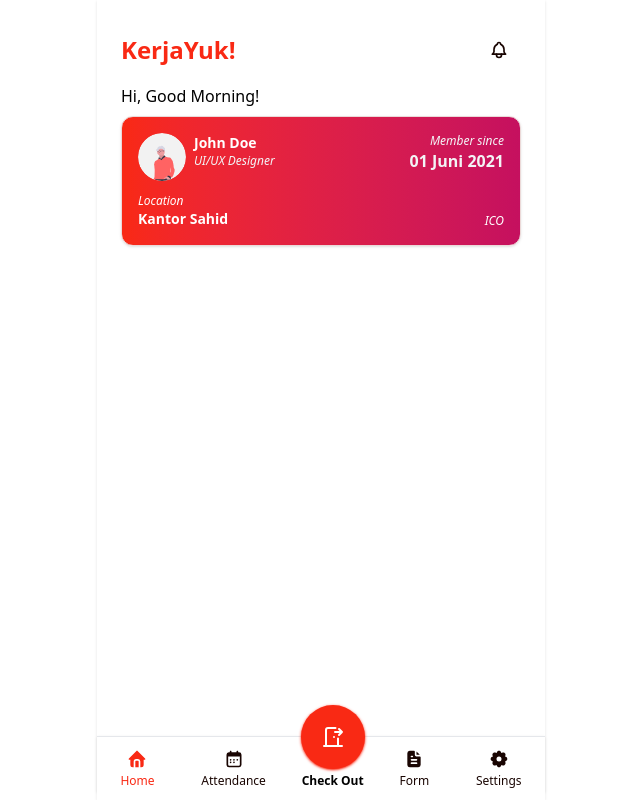
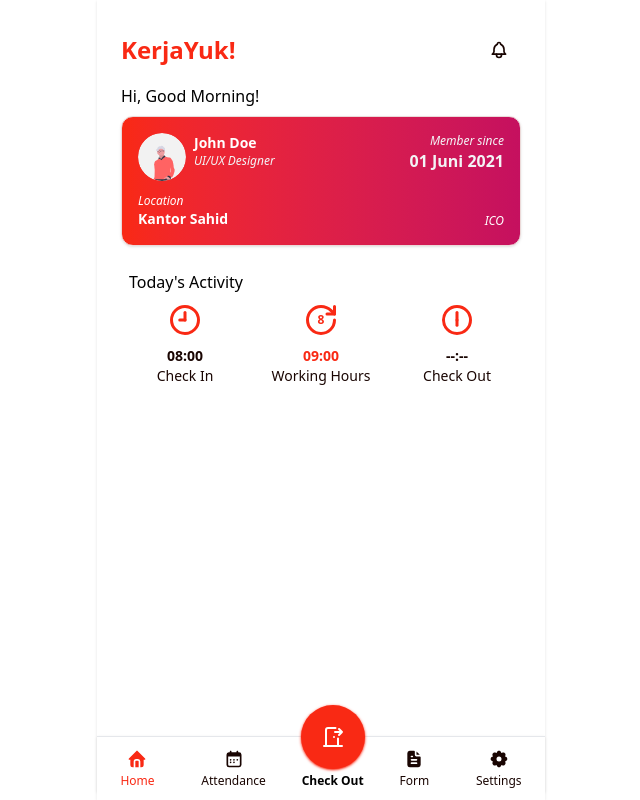
Before and after one commit to aldiero141/kerja-yuk, a React (Vite) app: page /home in a window 1280 px wide. Shown: the whole page, without its empty margins (319-959 px from the left). Built offline with nearby package versions, Linux system fonts and the light colour scheme.

Commit message:
feat: home activity component

```diff
--- /dev/null
+++ b/src/components/home-page/HomeActivity.tsx
@@ -0,0 +1,34 @@
+import { IconClockHour6, IconClockHour9 } from "@tabler/icons-react";
+import { RotateCw } from "lucide-react";
+
+export default function HomeActivity() {
+  return (
+    <div className="flex flex-col gap-2 py-4">
+      <h2 className="text-base font-medium text-black px-2">
+        Today's Activity
+      </h2>
+      <div className="grid grid-cols-3 w-full gap-2">
+        <div className="flex flex-col items-center">
+          <IconClockHour9 className="text-primary size-9 mb-2" />
+          <p className="text-sm font-semibold">08:00</p>
+          <p className="text-sm ">Check In</p>
+        </div>
+        <div className="flex flex-col items-center">
+          <div className="flex items-center relative">
+            <RotateCw className="text-primary size-9 mb-2" />
+            <p className="absolute top-[40%] left-1/2 transform -translate-x-1/2 -translate-y-1/2 text-xs font-bold text-primary">
+              8
+            </p>
+          </div>
+          <p className="text-sm font-semibold text-primary">09:00</p>
+          <p className="text-sm ">Working Hours</p>
+        </div>
+        <div className="flex flex-col items-center">
+          <IconClockHour6 className="text-primary size-9 mb-2" />
+          <p className="text-sm font-semibold">--:--</p>
+          <p className="text-sm ">Check Out</p>
+        </div>
+      </div>
+    </div>
+  );
+}
--- a/src/pages/Home.tsx
+++ b/src/pages/Home.tsx
@@ -1,9 +1,11 @@
+import HomeActivity from "@/components/home-page/HomeActivity";
 import HomeHero from "@/components/home-page/HomeHero";
 
 export default function HomePage() {
   return (
     <div className="flex flex-col  gap-2 h-full">
       <HomeHero />
+      <HomeActivity />
     </div>
   );
 }
```
Also changed, not shown: src/components/home-page/HomeNews.tsx (added).
